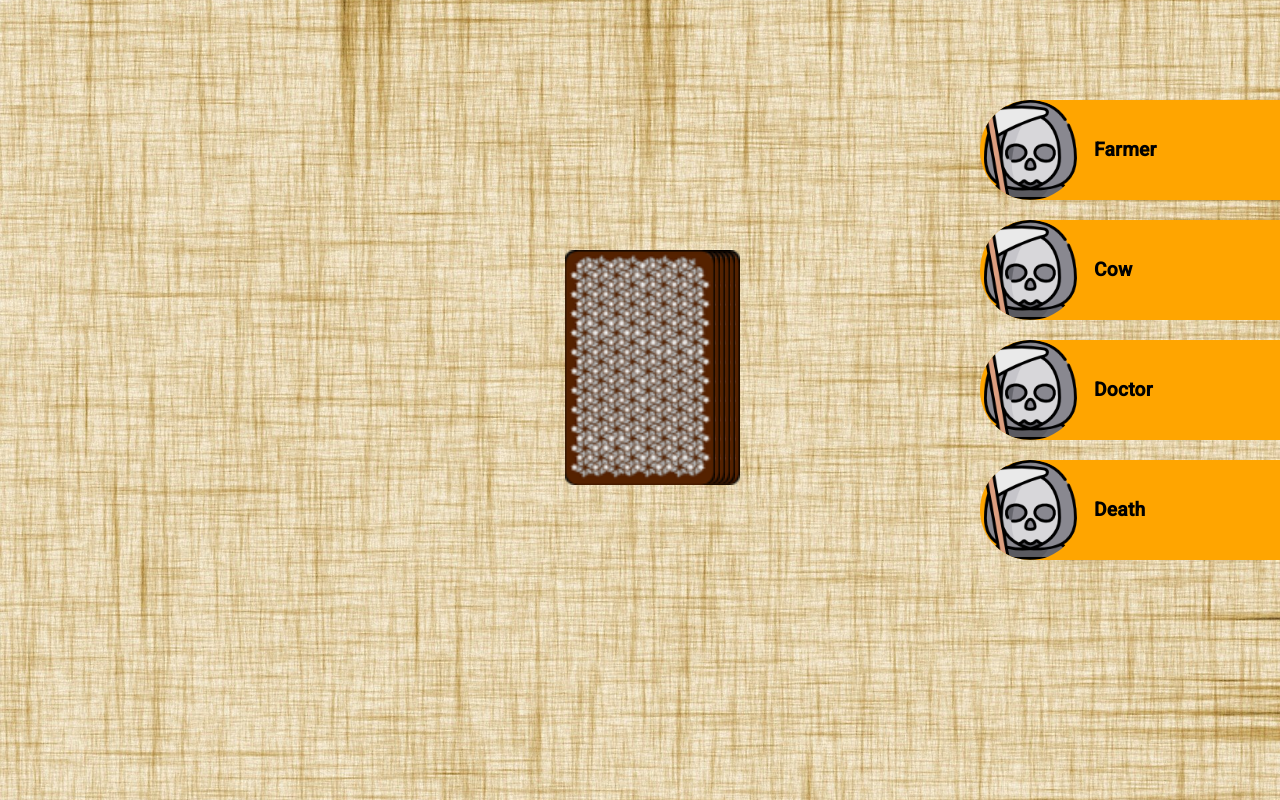
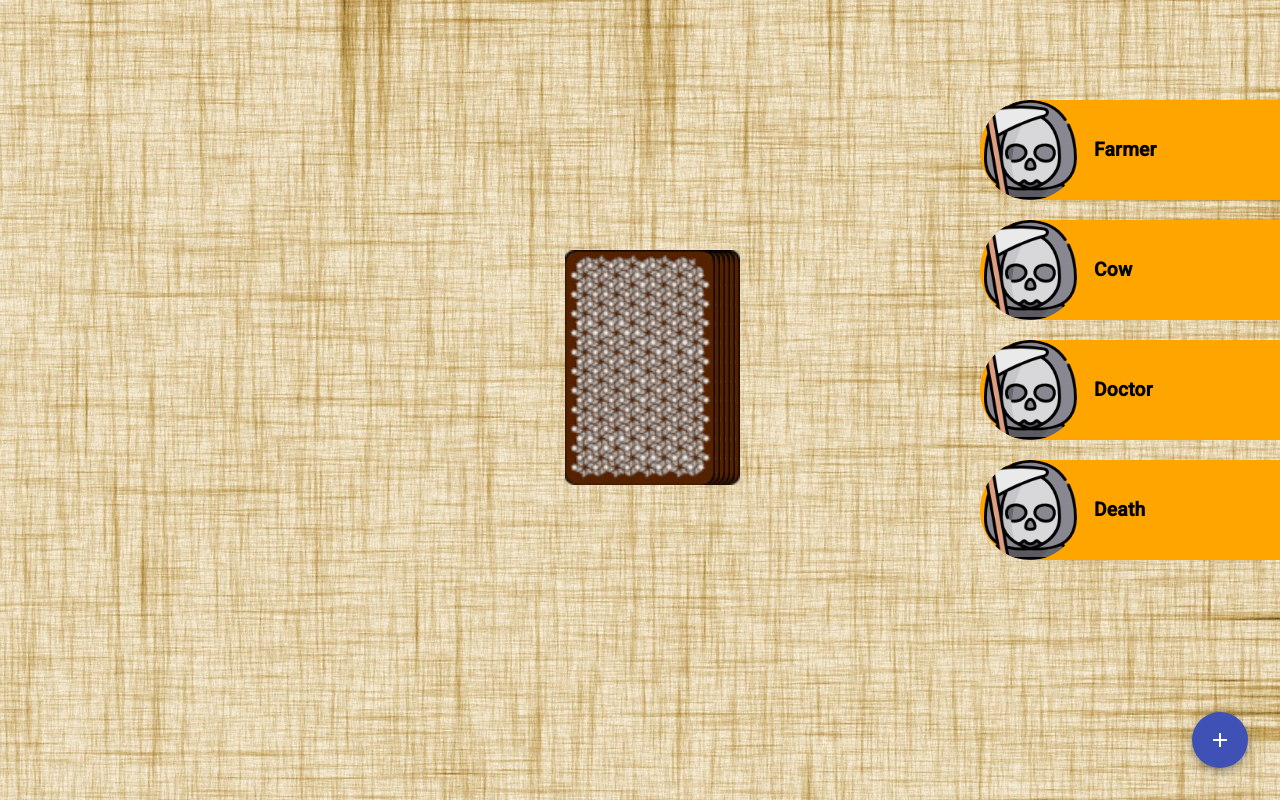
Before and after one commit to milosdimi/angular-ringoffire, an Angular app: page /game in a window 1280 px wide. Built offline with nearby package versions, Linux system fonts and the light colour scheme.

Commit message:
13 - Material Design installieren - Teil 2

```diff
--- a/src/app/game/game.component.html
+++ b/src/app/game/game.component.html
@@ -1,5 +1,4 @@
-<app-player *ngFor="let player of game.players; let i = index" [ngStyle]="{'top.px': 100 + (i * 120)}"
-    [name]="player"
+<app-player *ngFor="let player of game.players; let i = index" [ngStyle]="{'top.px': 100 + (i * 120)}" [name]="player"
   class="player-position"></app-player>
 
 <section class="field">
@@ -21,3 +20,7 @@
       alt="Picked Card" />
   </div>
 </section>
+
+<button mat-fab color="primary" class="add-player-button">
+  <mat-icon>add</mat-icon>
+</button>
--- a/src/app/game/game.component.scss
+++ b/src/app/game/game.component.scss
@@ -78,3 +78,8 @@
   position: absolute;
   right: 0;
 }
+.add-player-button {
+  position: absolute;
+  bottom: 32px;
+  right: 32px;
+}
--- a/src/app/game/game.component.ts
+++ b/src/app/game/game.component.ts
@@ -2,11 +2,13 @@ import { Component, OnInit } from '@angular/core';
 import { CommonModule } from '@angular/common';
 import { GameModel } from '../../models/game.model';
 import { PlayerComponent } from "../player/player.component";
+import { MatIconModule } from '@angular/material/icon';
+import { MatButtonModule } from '@angular/material/button';
 
 @Component({
   selector: 'app-game',
   standalone: true,
-  imports: [CommonModule, PlayerComponent], // hier ist NgFor, NgIf, NgStyle usw. drin
+  imports: [CommonModule, PlayerComponent, MatIconModule, MatButtonModule], // hier ist NgFor, NgIf, NgStyle usw. drin
   templateUrl: './game.component.html',
   styleUrls: ['./game.component.scss'],
 })
--- a/src/app/player/player.component.ts
+++ b/src/app/player/player.component.ts
@@ -5,7 +5,7 @@ import { Component, Input } from '@angular/core';
   standalone: true,
   imports: [],
   templateUrl: './player.component.html',
-  styleUrl: './player.component.scss'
+  styleUrls: ['./player.component.scss']
 })
 export class PlayerComponent {
 
```
